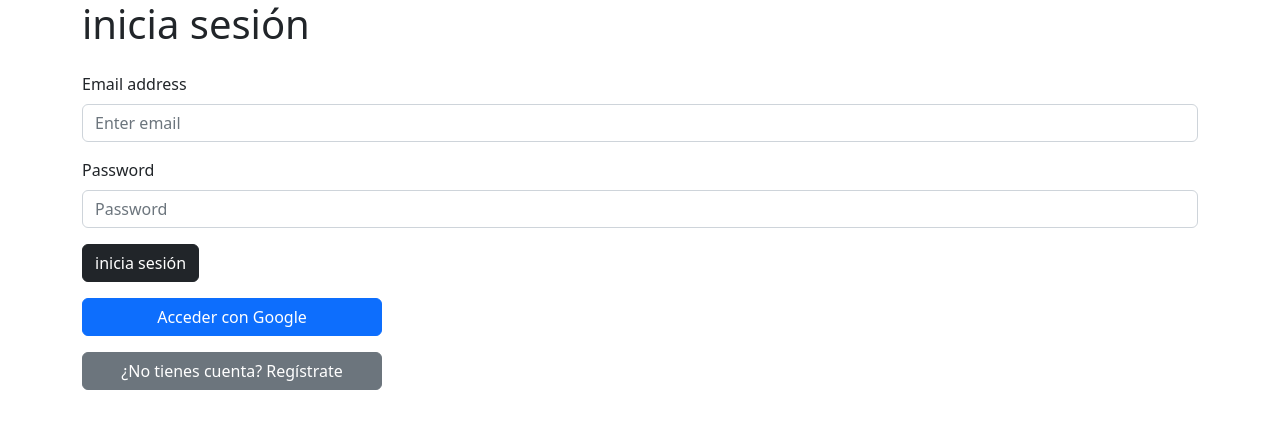
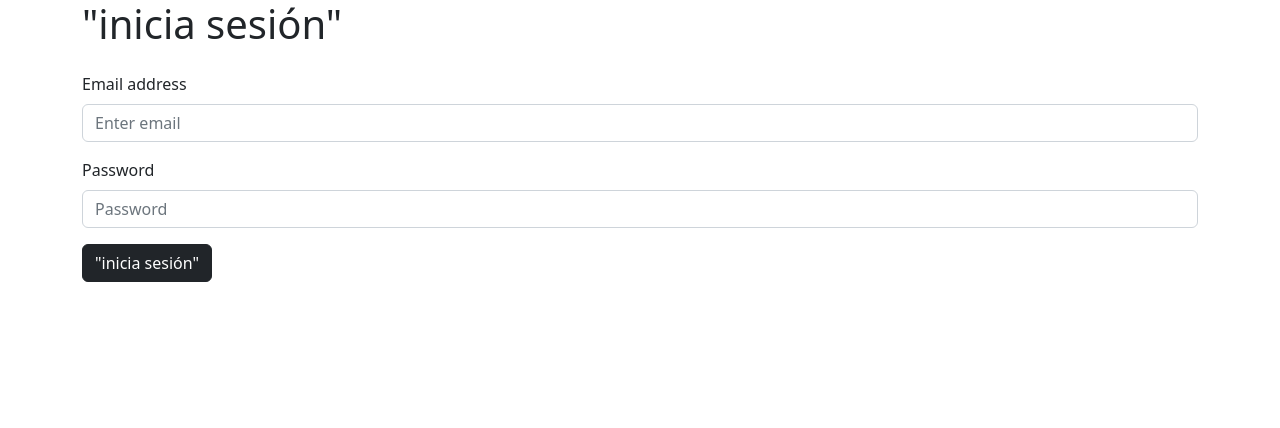
Before and after one commit to Efren-Contreras/pasteleria-sistema, a React (Create React App) app: page / in a window 1280 px wide. Shown: the top 428 px of the page. Built offline with nearby package versions, Linux system fonts and the light colour scheme; no server answers.

Commit message:
Sin basura, faltan roles

```diff
--- a/src/componentes/rh/login.js
+++ b/src/componentes/rh/login.js
@@ -9,10 +9,7 @@ import app from "../../credenciales";
 /**metodos de firebase para la utenticacion */
 import {
   getAuth,
-  createUserWithEmailAndPassword,
-  signInWithEmailAndPassword,
-  signInWithRedirect,
-  GoogleAuthProvider,
+  signInWithEmailAndPassword
 } from "firebase/auth";
 
 /**obtiene el estado de la autenticacion
@@ -20,18 +17,10 @@ import {
 */
 const auth = getAuth(app);
 
-/**eliminar */
-const googleProvider = new GoogleAuthProvider();
-
-
 //crear componente
 const Login = () => {
-
+  /** Guardad los errores*/
   const [Error, setError] = useState('');
-  /**estado del login, creo no es necesario
-   * analizar
-   */
-  const [estaRegistrandose, setEstaRegistrandose] = useState(false);
 
   /**Analiza lo recibido del formulario */
   async function submitHandler(e) {
@@ -42,20 +31,20 @@ const Login = () => {
     const contra = e.target.formBasicPassword.value;
 
     /**Analizar y modificar para solo poder iniciar sesion */
-    if (estaRegistrandose) {
-      //si se registra
-      try{
-        const usuario = await createUserWithEmailAndPassword(
-          auth,
-          correo,
-          contra
-        );
-      }catch (error){
-        setError(error.message)
-        console.log(error.message)
-      }
 
-    } else {
+      // //si se registra
+      // try{
+      //   await createUserWithEmailAndPassword(
+      //     auth,
+      //     correo,
+      //     contra
+      //   );
+      // }catch (error){
+      //   setError(error.message)
+      //   console.log(error.message)
+      // }
+
+
       // si está iniciando sesión
       try {
         await signInWithEmailAndPassword(auth, correo, contra);
@@ -64,14 +53,14 @@ const Login = () => {
         console.log(error.message)
       }
 
-    }
+
   }
 
   return (
     <Container>
       <Stack gap={3}>
         {Error&&<Alert variant="danger">{Error}</Alert>}
-        <h1>{estaRegistrandose ? "Regístrate" : "inicia sesión"}</h1>
+        <h1>"inicia sesión"</h1>
         <Form onSubmit={submitHandler}>
           <Form.Group className="mb-3" controlId="formBasicEmail">
             <Form.Label>Email address</Form.Label>
@@ -84,28 +73,10 @@ const Login = () => {
           </Form.Group>
 
           <Button variant="dark" type="submit">
-            {estaRegistrandose ? "Regístrate" : "inicia sesión"}
+            "inicia sesión"
           </Button>
         </Form>
 
-        <Button
-          variant="primary"
-          type="submit"
-          style={{ width: "300px" }}
-          onClick={() => signInWithRedirect(auth, googleProvider)}
-        >
-          Acceder con Google
-        </Button>
-
-        <Button
-          style={{ width: "300px" }}
-          variant="secondary"
-          onClick={() => setEstaRegistrandose(!estaRegistrandose)}
-        >
-          {estaRegistrandose
-            ? "¿Ya tienes cuenta? Inicia sesión"
-            : "¿No tienes cuenta? Regístrate"}
-        </Button>
       </Stack>
     </Container>
   );
```
